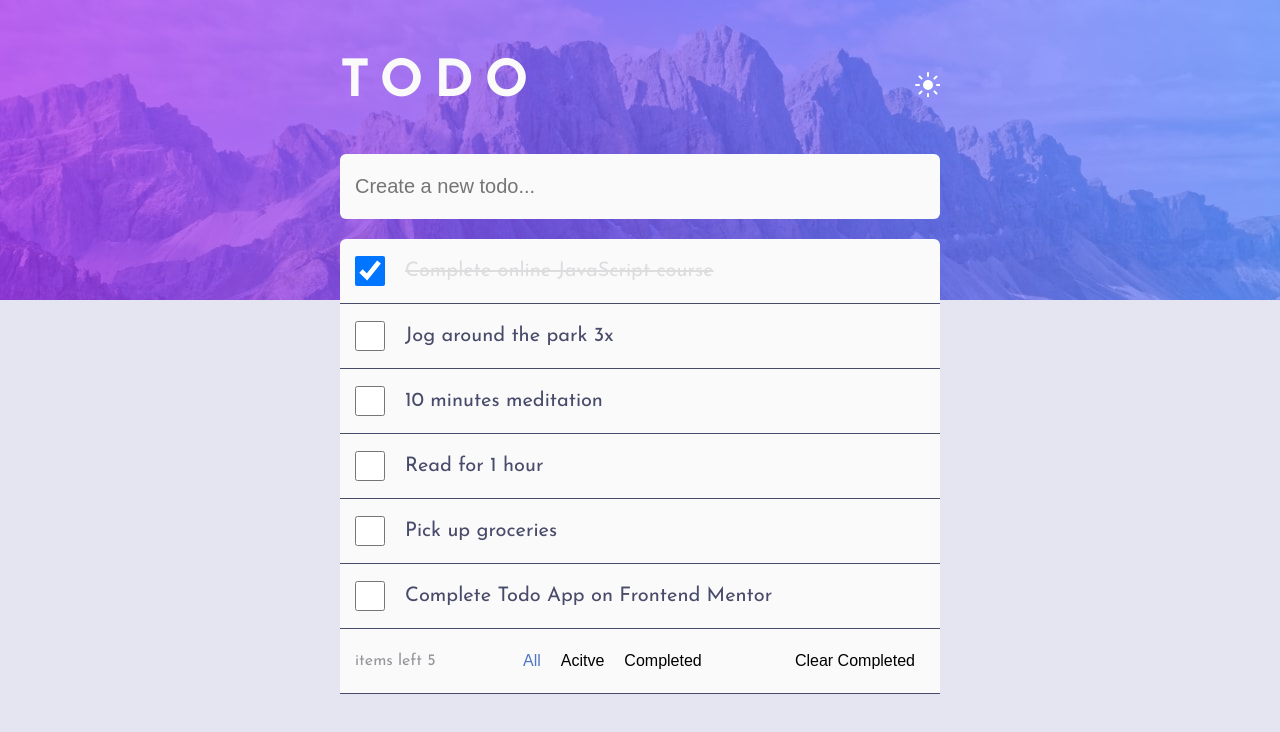
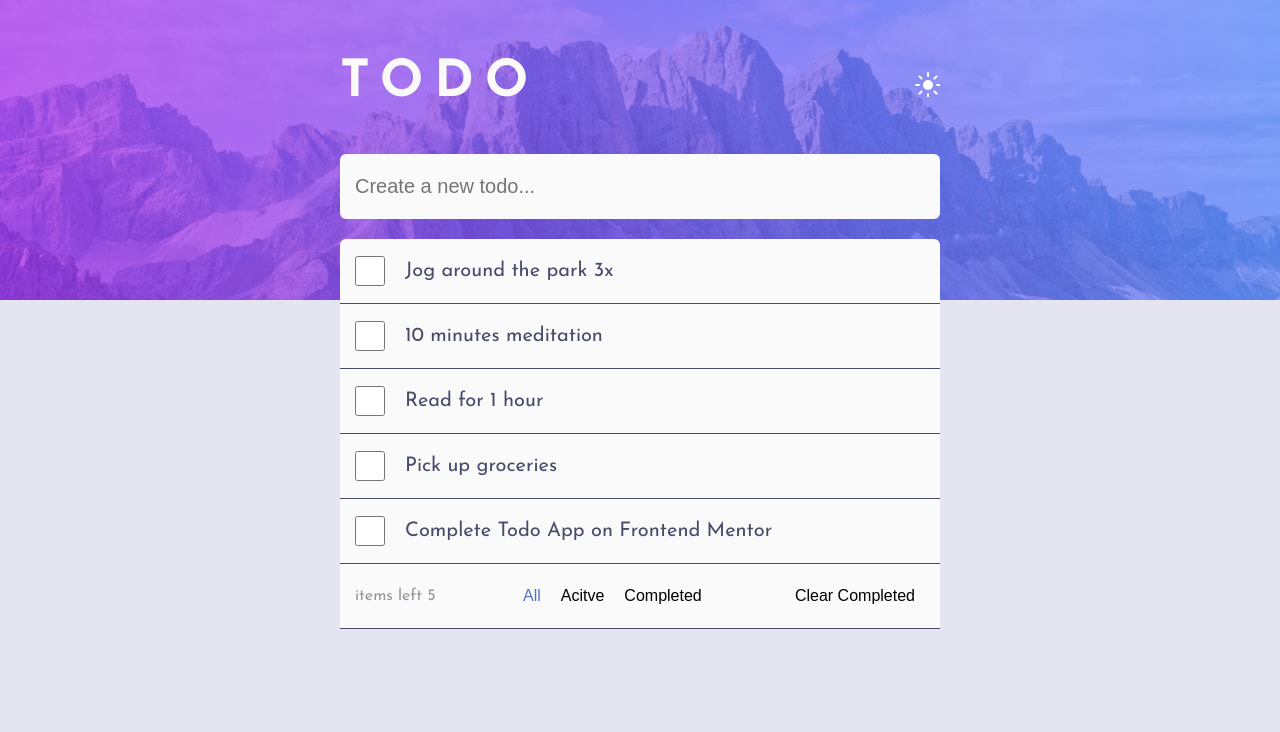
Before and after one commit to dd44it/study_projects, a React (Vite) app in the folder todo_app/: page / in a window 1280 px wide. Both pictures are taken after a click on the button "Acitve". Shown: the top 732 px of the page. Built offline with nearby package versions, Linux system fonts and the light colour scheme.

Commit message:
feat: add methods to sort active, completed and all todo items

```diff
--- a/todo_app/src/App.jsx
+++ b/todo_app/src/App.jsx
@@ -9,6 +9,12 @@ import { nanoid } from "nanoid";
 
 function App() {
   const [todo, setTodo] = useState({ todo: '' })
+
+  const [sortTodo, setSortTodo] = useState({
+    all: true,
+    active: false,
+    completed: false
+  })
 
   function handleChange(e){
     const {name, value} = e.target
@@ -76,6 +82,36 @@ function App() {
     setListTodo(prevData => prevData.filter(todo => todo.done === false ))
   }
 
+  function showActiveTask(){
+    // setListTodo(prevData => prevData)
+    // prev elems who contains active should remove at all
+    // here should be method to turn on className to "active"
+
+    const updateTodoList = [
+      ...listTodo,
+      {
+        active: listTodo.filter(todo => todo.done === false && {...todo})
+      }
+    ]
+    setListTodo(updateTodoList)
+    setSortTodo({all: false, active: true, completed: false})
+  }
+
+  function showCompleted(){
+    const updateTodoList = [
+      ...listTodo,
+      {
+        completed: listTodo.filter(todo => todo.done === true && {...todo})
+      }
+    ]
+    setListTodo(updateTodoList)
+    setSortTodo({all: false, active: false, completed: true})
+  }
+
+  function showAll(){
+    setSortTodo({all: true, active: false, completed: false})
+  }
+
   return (
     <div className="App">
       <ThemeContextConsumer>
@@ -88,7 +124,17 @@ function App() {
                   toggleTheme={context.toggleTheme}
                 />
                 <InputTodo todo={todo.todo} handleChange={handleChange} keyPress={addTodo} theme={context.theme} />
-                <ListTodo listTodo={listTodo} theme={context.theme} removeTodo={removeTodo} done={doneTodo} removeCompletedTask={removeCompletedTask} />
+                <ListTodo
+                  listTodo={listTodo}
+                  theme={context.theme}
+                  removeTodo={removeTodo}
+                  done={doneTodo}
+                  removeCompletedTask={removeCompletedTask}
+                  showActiveTask={showActiveTask}
+                  sortTodo={sortTodo}
+                  showCompleted={showCompleted}
+                  showAll={showAll}
+                  />
 
               </div>
             </header>
--- a/todo_app/src/components/FIlterTodo.jsx
+++ b/todo_app/src/components/FIlterTodo.jsx
@@ -6,9 +6,9 @@ export default function FilterTodo(props){
     <div className={`filter list-todo__item list-todo__item-${props.theme}`}>
       <span className="count-active-todo">items left {countActiveTask} </span>
       <div className="filter-button_wrapper">
-        <button className="filter-button active">All</button>
-        <button className="filter-button">Acitve</button>
-        <button className="filter-button">Completed</button>
+        <button className="filter-button active" onClick={props.showAll}>All</button>
+        <button className="filter-button" onClick={props.showActiveTask} >Acitve</button>
+        <button className="filter-button" onClick={props.showCompleted} >Completed</button>
         <button
           className="filter-button clear-btn"
           onClick={props.removeCompletedTask}
--- a/todo_app/src/components/ListTodo.jsx
+++ b/todo_app/src/components/ListTodo.jsx
@@ -2,14 +2,22 @@ import React from "react";
 import FilterTodo from "./FIlterTodo";
 
 export default function ListTodo(props) {
+  console.log(props.listTodo)
+  console.log(props.sortTodo)
+
   const listTodo = props.listTodo.map((item) => {
       const todoDone = item.done ? 'done' : 'undone'
+      if(item.active || item.completed) return
       return (
         <div
           key={item.id}
           className={`list-todo__item list-todo__item-${props.theme}`}
         >
-        <input type="checkbox" className="todo-checkbox" onChange={e => {props.done(item.id)} } checked={item.done && true} />
+          <input type="checkbox"
+            className="todo-checkbox"
+            onChange={e => {props.done(item.id)} }
+            checked={item.done && true}
+          />
           <span className={`todo__item todo-${todoDone}-${props.theme}`}> {item.todo} </span>
           <span
             className="delete"
@@ -22,13 +30,75 @@ export default function ListTodo(props) {
         </div>
       );
   });
+
+  const activeListTodo = props.listTodo.map(item => {
+    if(item.active){
+      return item.active.map(activeItem => {
+        const todoDone = activeItem.done ? 'done' : 'undone'
+        return (
+          <div
+            key={activeItem.id}
+            className={`list-todo__item lol list-todo__item-${props.theme}`}
+          >
+            <input type="checkbox"
+              className="todo-checkbox"
+              onChange={e => {props.done(activeItem.id)} }
+              checked={activeItem.done && true}
+            />
+            <span className={`todo__item todo-${todoDone}-${props.theme}`}> {activeItem.todo} </span>
+            <span
+              className="delete"
+              onClick={(e) => {
+                props.removeTodo(activeItem.id);
+              }}
+            >
+              X
+            </span>
+          </div>
+        );
+      })
+    }
+  })
+
+  const completedListTodo = props.listTodo.map(item => {
+    if(item.completed){
+      return item.completed.map(completedItem => {
+        const todoDone = completedItem.done ? 'done' : 'undone'
+        return (
+          <div
+            key={completedItem.id}
+            className={`list-todo__item lol list-todo__item-${props.theme}`}
+          >
+            <input type="checkbox"
+              className="todo-checkbox"
+              onChange={e => {props.done(completedItem.id)} }
+              checked={completedItem.done && true}
+            />
+            <span className={`todo__item todo-${todoDone}-${props.theme}`}> {completedItem.todo} </span>
+            <span
+              className="delete"
+              onClick={(e) => {
+                props.removeTodo(completedItem.id);
+              }}
+            >
+              X
+            </span>
+          </div>
+        );
+      })
+    }
+  })
+
   return (
     <div className="list-todo">
-      {listTodo}
+      {props.sortTodo.active ? activeListTodo : props.sortTodo.completed ? completedListTodo : listTodo}
       <FilterTodo
         theme={props.theme}
         listTodo={props.listTodo}
         removeCompletedTask={props.removeCompletedTask}
+        showActiveTask={props.showActiveTask}
+        showCompleted={props.showCompleted}
+        showAll={props.showAll}
       />
     </div>
   );
```
Lines whose indentation alone changed are shown as unchanged.
